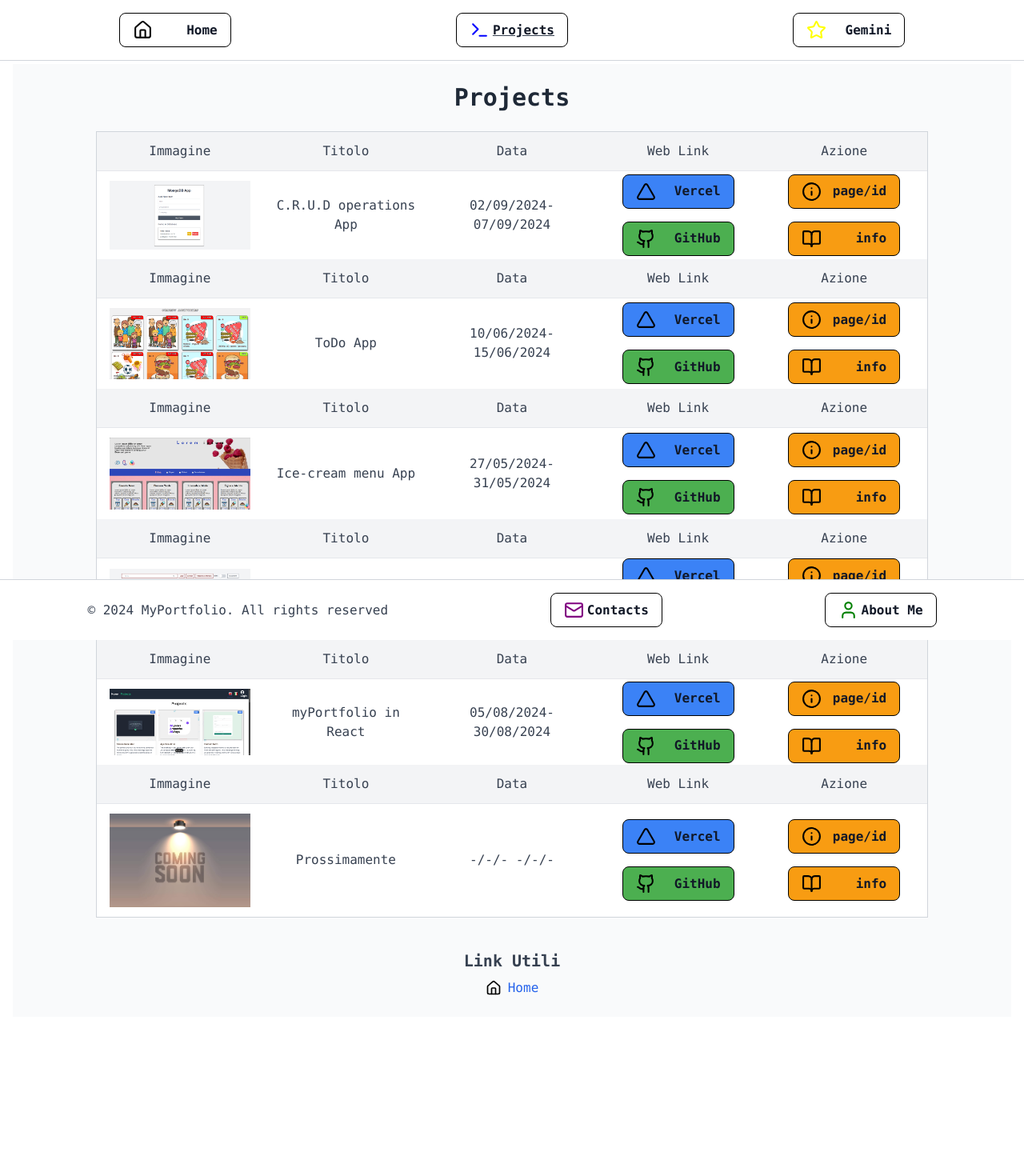
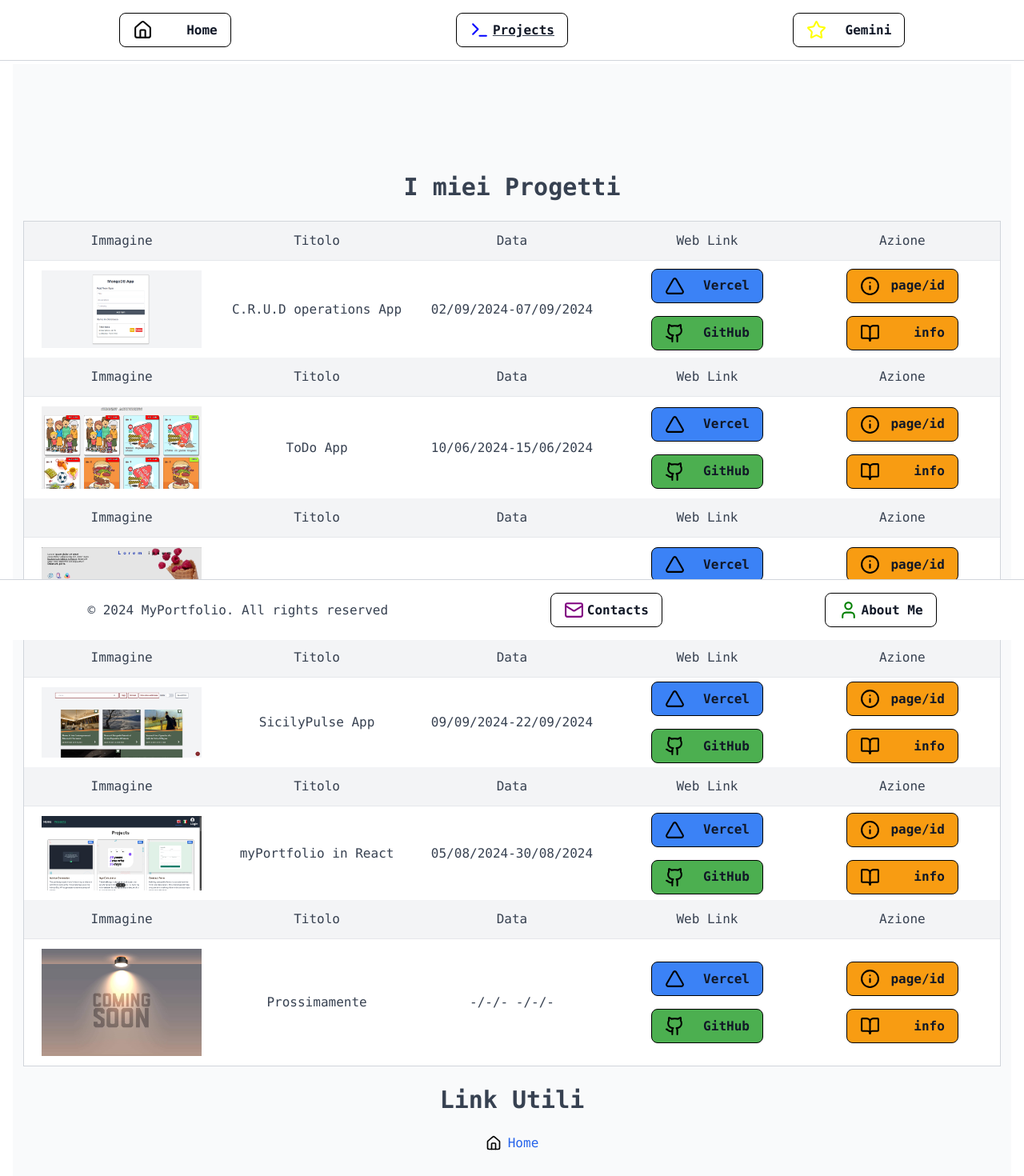
Before and after one commit to LucaFerraresso/TypeScript-Portfolio, a Next.js app in the folder portfolioproject/: page /Projects in a window 1280 px wide. Shown: the top 1470 px of the page at 80% size. Before the commit the page ends 1351 px from the top, so only its background shows below. Built offline with nearby package versions, Linux system fonts and the light colour scheme.

Commit message:
all responsive page, all display breakpoint. (+fix also promptform design)

```diff
--- a/portfolioproject/app/AboutMe/page.tsx
+++ b/portfolioproject/app/AboutMe/page.tsx
@@ -21,19 +21,20 @@ const AboutMe: React.FC = () => {
     <>
       <Header metadata={metadata} />
       <motion.div
-        className=" gap-4 flex flex-col justify-center items-center p-12 -mt-12  md:p-20 lg:p-40 text-center md:-mt-20  lg:-mt-40"
+        className="flex flex-col text-center items-center bg-gray-50 min-h-screen pt-12 md:pt-24 lg:pt-28" // Padding top per tenere conto dell'altezza della navbar
         variants={fadeInVariants}
         initial="hidden"
         animate="visible"
       >
-        <h1 className="text-3xl md:text-4xl font-bold mb-4">About Me</h1>
+        <h1 className="text-3xl md:text-4xl font-bold mb-8 md:mb-12">
+          About Me
+        </h1>
         <Image
           src={imageUrl}
           alt="Luca Ferraresso"
           width={150}
           height={150}
-          className="cursor-pointer hover:animate-pulse rounded-3xl transition-shadow duration-300 ease-in-out hover:shadow-lg"
-          style={{ width: "auto", height: "auto" }}
+          className="cursor-pointer hover:animate-pulse rounded-full transition-shadow duration-300 ease-in-out hover:shadow-lg mb-6"
         />
         <WordTextEffect text="I am a passionate developer with a strong focus on front-end development. I have experience in creating responsive and user-friendly web applications using modern technologies such as React, TypeScript, and Redux. I am constantly learning and staying up-to-date with the latest industry trends and best practices. I am also a team player and enjoy collaborating with others to achieve common goals." />
       </motion.div>
--- a/portfolioproject/app/Contacts/page.tsx
+++ b/portfolioproject/app/Contacts/page.tsx
@@ -19,14 +19,14 @@ const Contacts: React.FC = () => {
     <>
       <Header metadata={metadata} />
       <motion.div
-        className="flex flex-col justify-center items-center p-12 md:p-20 lg:p-40 text-center md:-mt-20 lg:-mt-40"
         variants={fadeInVariants}
         initial="hidden"
         animate="visible"
+        className="flex flex-col text-center items-center bg-gray-50 min-h-screen pt-12 md:pt-24 lg:pt-28" // Padding top per tenere conto dell'altezza della navbar
       >
-        <h1 className="text-3xl font-bold">Contacts</h1>
-        <p className="mt-4">Phone: 000000000000</p>
-        <p>Email: info@example.com</p>
+        <h1 className="text-3xl md:text-4xl font-bold mb-4">Contacts</h1>
+        <p className="mt-2 text-lg">Phone: 000000000000</p>
+        <p className="mt-2 text-lg">Email: info@example.com</p>
       </motion.div>
     </>
   );
--- a/portfolioproject/app/Projects/[id]/page.tsx
+++ b/portfolioproject/app/Projects/[id]/page.tsx
@@ -30,12 +30,12 @@ const ProjectDetail: React.FC = () => {
 
   return (
     <motion.div
-      className="flex flex-col justify-center items-center p-20 -mt-20 -mb-20"
+      className="flex flex-col justify-center items-center bg-gray-50 min-h-screen pt-12 md:pt-24 lg:pt-28"
       variants={fadeInVariants}
       initial="hidden"
       animate="visible"
     >
-      <div className="p-6 md:p-10 lg:p-16 flex flex-col items-center text-center justify-center gap-6">
+      <div className="p-4 flex flex-col items-center text-center justify-center gap-6">
         <Image
           src={project.imageUrl}
           alt={`${project.title} Project Image`}
--- a/portfolioproject/app/Projects/page.tsx
+++ b/portfolioproject/app/Projects/page.tsx
@@ -8,6 +8,8 @@ import ProjectTable from "@/src/components/molecules/ProjectTable";
 import Link from "next/link";
 import { HomeIcon } from "lucide-react";
 import ProjectSection from "@/src/components/sections/ProjectSection";
+import { motion } from "framer-motion";
+import { fadeInVariants } from "@/animation/animation";
 
 const Projects: React.FC = () => {
   const metadata: Metadata = {
@@ -39,23 +41,22 @@ const Projects: React.FC = () => {
     <>
       <Header metadata={metadata} />
 
-      <div className="p-6 bg-gray-50 min-h-screen">
-        <h1 className="text-3xl font-bold mb-6 text-center text-gray-800">
-          Projects
-        </h1>
-
+      <motion.div
+        variants={fadeInVariants}
+        initial="hidden"
+        animate="visible"
+        className="flex flex-col text-center items-center bg-gray-50 min-h-screen pt-12 md:pt-24 lg:pt-28"
+      >
         {isMobile ? <ProjectSection /> : <ProjectTable projects={projects} />}
 
-        <div className="flex flex-col mt-10 items-center">
-          <h2 className="text-xl font-semibold mb-2">Link Utili</h2>
-          <div className="flex items-center text-center gap-2">
-            <HomeIcon color="black" size={20} />
-            <Link href="/" className="text-blue-600 hover:underline">
-              Home
-            </Link>
-          </div>
+        <h2 className="text-3xl font-bold mt-6 mb-6">Link Utili</h2>
+        <div className="flex items-center text-center gap-2 mb-24">
+          <HomeIcon color="black" size={20} />
+          <Link href="/" className="text-blue-600 hover:underline">
+            Home
+          </Link>
         </div>
-      </div>
+      </motion.div>
     </>
   );
 };
--- a/portfolioproject/app/page.tsx
+++ b/portfolioproject/app/page.tsx
@@ -21,14 +21,14 @@ export default function Home() {
   return (
     <>
       <motion.div
-        className="p-4  md:p-20 lg:p-32 xl:p-48 -mt-4 -mb-4 md:-mt-20 md:-mb-20 lg:-mt-32 lg:-mb-32 xl:-mt-48 xl:-mb-48 bg-gray-50 min-h-screen"
+        className="p-6 md:p-12 lg:p-32 xl:p-48 bg-gray-50 min-h-screen pt-12 md:pt-24 lg:pt-28"
         variants={fadeInVariants}
         initial="hidden"
         animate="visible"
       >
         <Header metadata={metadata} />
 
-        <Suspense fallback={<div>Loading...</div>}>
+        <Suspense fallback={<div className="text-center mt-4">Loading...</div>}>
           <SectionSeparator />
           <HeroSection />
           <SectionSeparator />
--- a/portfolioproject/src/components/molecules/ProjectTable.tsx
+++ b/portfolioproject/src/components/molecules/ProjectTable.tsx
@@ -79,11 +79,12 @@ const ProjectTable: React.FC<ProjectTableProps> = ({ projects }) => {
   return (
     <>
       <motion.div
-        className="flex flex-col justify-center items-center p-20 -mt-20 -mb-20"
+        className=" bg-gray-50 min-h-screen"
         variants={fadeInVariants}
         initial="hidden"
         animate="visible"
       >
+        <h1 className="text-3xl font-bold mt-6 mb-6">I miei Progetti</h1>
         <div className="min-w-full bg-white border border-gray-300 mx-auto text-center">
           {projects.map((project, index) => (
             <div key={index}>
--- a/portfolioproject/src/components/sections/ProjectSection.tsx
+++ b/portfolioproject/src/components/sections/ProjectSection.tsx
@@ -14,7 +14,6 @@ const ProjectSection: React.FC = () => {
           variants={fadeInVariants}
           initial="hidden"
           animate="visible"
-          className="container mx-auto text-center"
         >
           <h1 className="text-3xl font-bold mt-6 mb-6">I miei Progetti</h1>
           <div className="grid grid-cols-1 p-4 sm:grid-cols-2 lg:grid-cols-3 gap-6">
```
